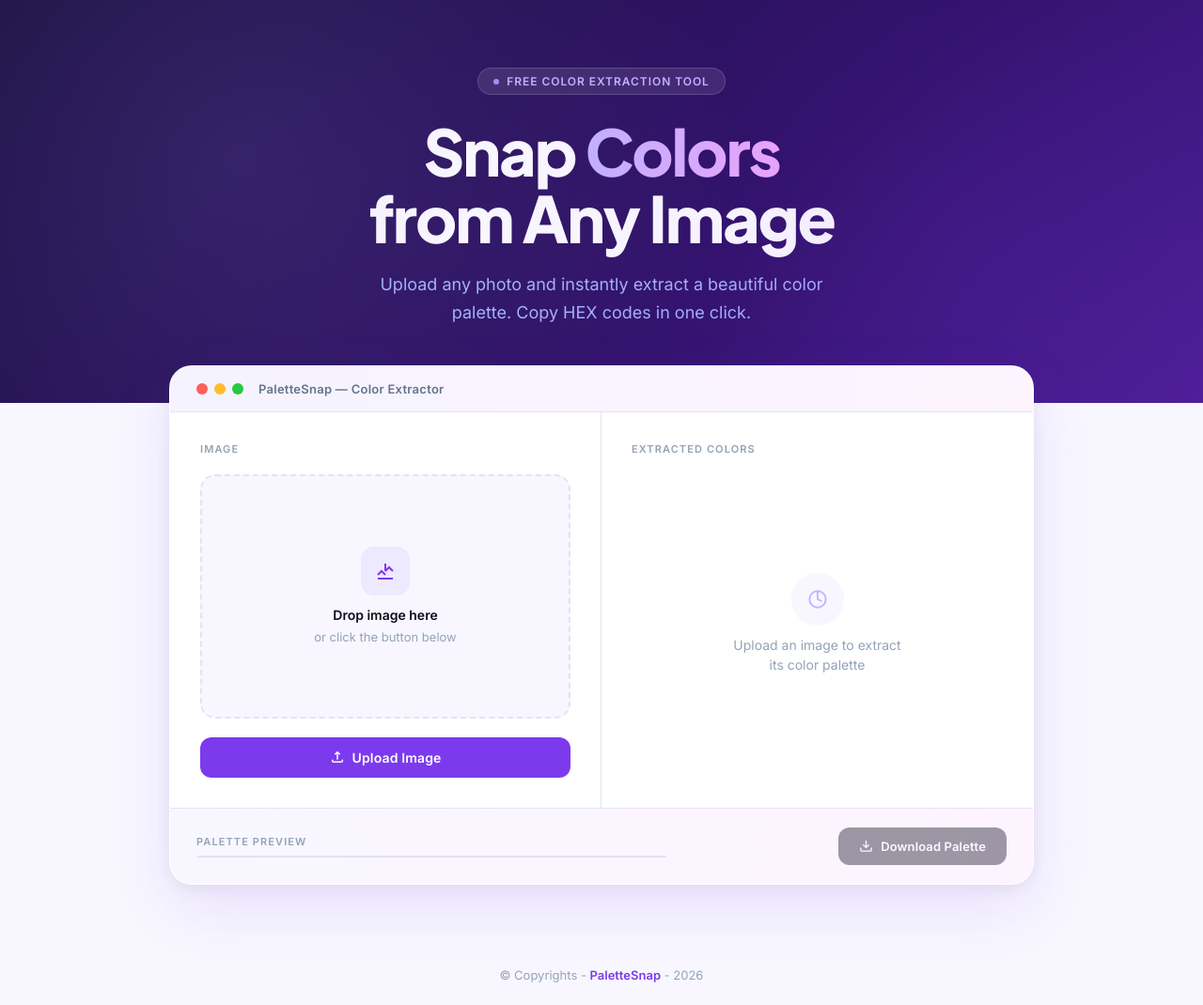
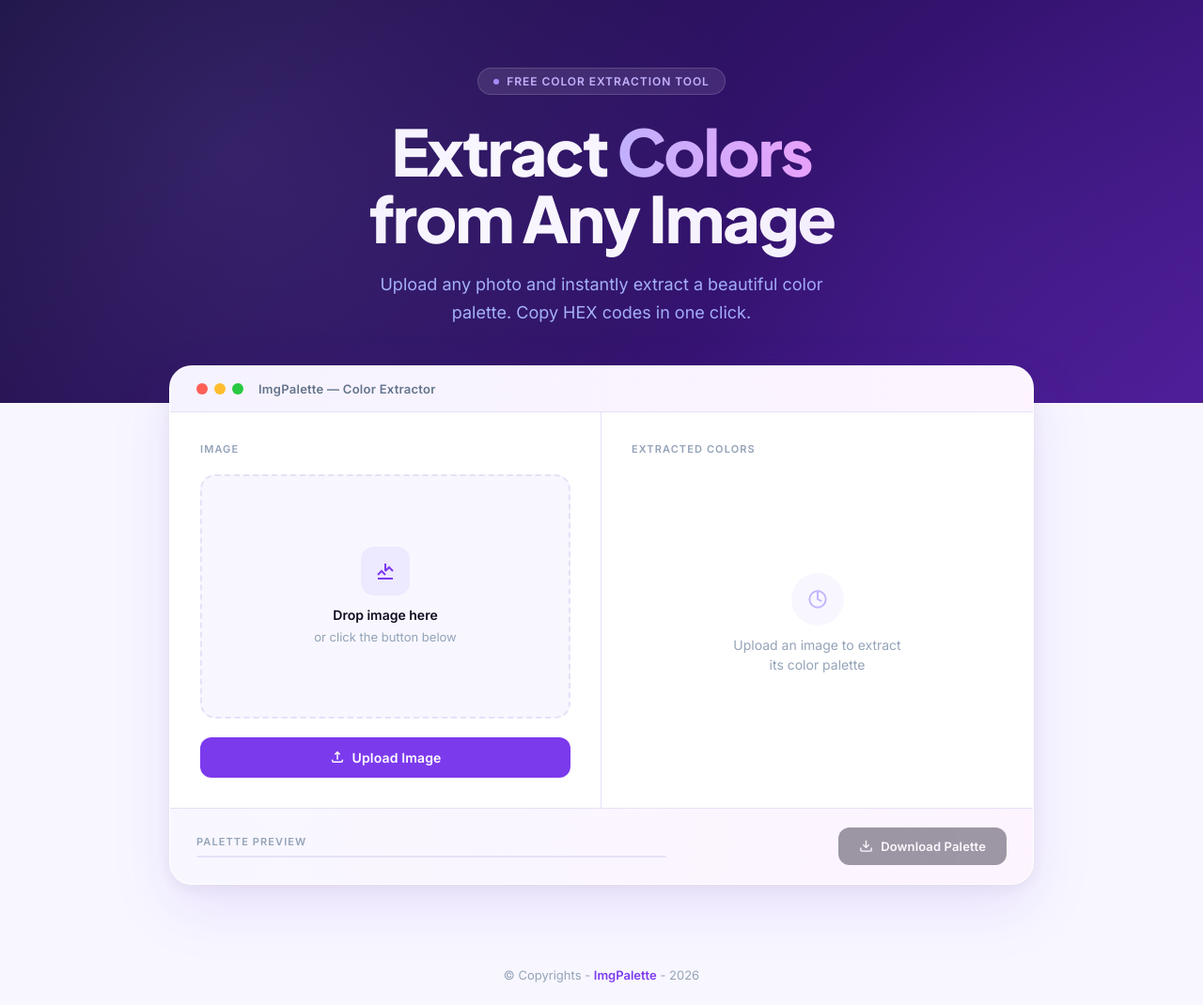
Before and after one commit to rahibkhandev/imgpalette, a plain HTML site: page index.html in a window 1280 px wide. Shown: the whole page at 94% size. Drawn offline with Linux system fonts and the light colour scheme; a script that the page names is missing.

Commit message:
Update index.html

```diff
--- a/index.html
+++ b/index.html
@@ -3,7 +3,7 @@
 <head>
   <meta charset="UTF-8" />
   <meta name="viewport" content="width=device-width, initial-scale=1.0" />
-  <title>PaletteSnap — Extract Colors from Any Image</title>
+  <title>ImgPalette — Extract Colors from Any Image</title>
 
   <!-- Google Fonts: Plus Jakarta Sans (display) + Inter (body) -->
   <link rel="preconnect" href="https://fonts.googleapis.com" />
@@ -597,7 +597,7 @@
     <div class="hero-eyebrow">
       <span></span> Free Color Extraction Tool
     </div>
-    <h1>Snap <span class="accent">Colors</span><br>from Any Image</h1>
+    <h1>Extract <span class="accent">Colors</span><br>from Any Image</h1>
     <p>Upload any photo and instantly extract a beautiful color palette. Copy HEX codes in one click.</p>
   </section>
 
@@ -614,7 +614,7 @@
           <div class="dot dot-amber"></div>
           <div class="dot dot-green"></div>
         </div>
-        <span class="card-header-title">PaletteSnap — Color Extractor</span>
+        <span class="card-header-title">ImgPalette — Color Extractor</span>
       </div>
 
       <!-- Two-column body -->
@@ -696,7 +696,7 @@
        FOOTER
   ─────────────────────────────── -->
   <footer class="site-footer">
-    © Copyrights - <a href="https://palettesnap-six.vercel.app/" target="_blank">PaletteSnap</a> - 2026
+    © Copyrights - <a href="https://palettesnap-six.vercel.app/" target="_blank">ImgPalette</a> - 2026
   </footer>
 
   <!-- ═══════════════════════════════════════════
```
